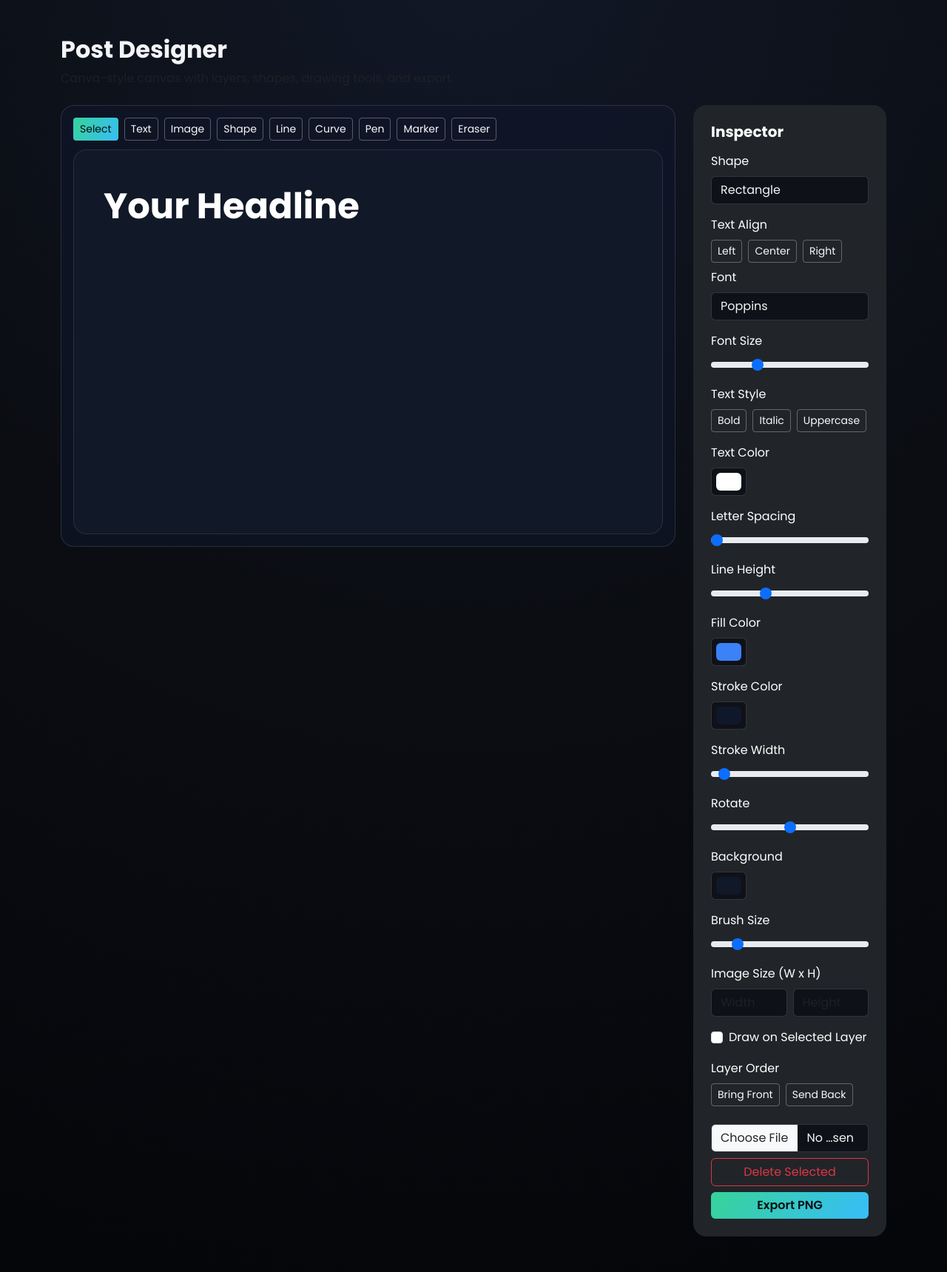
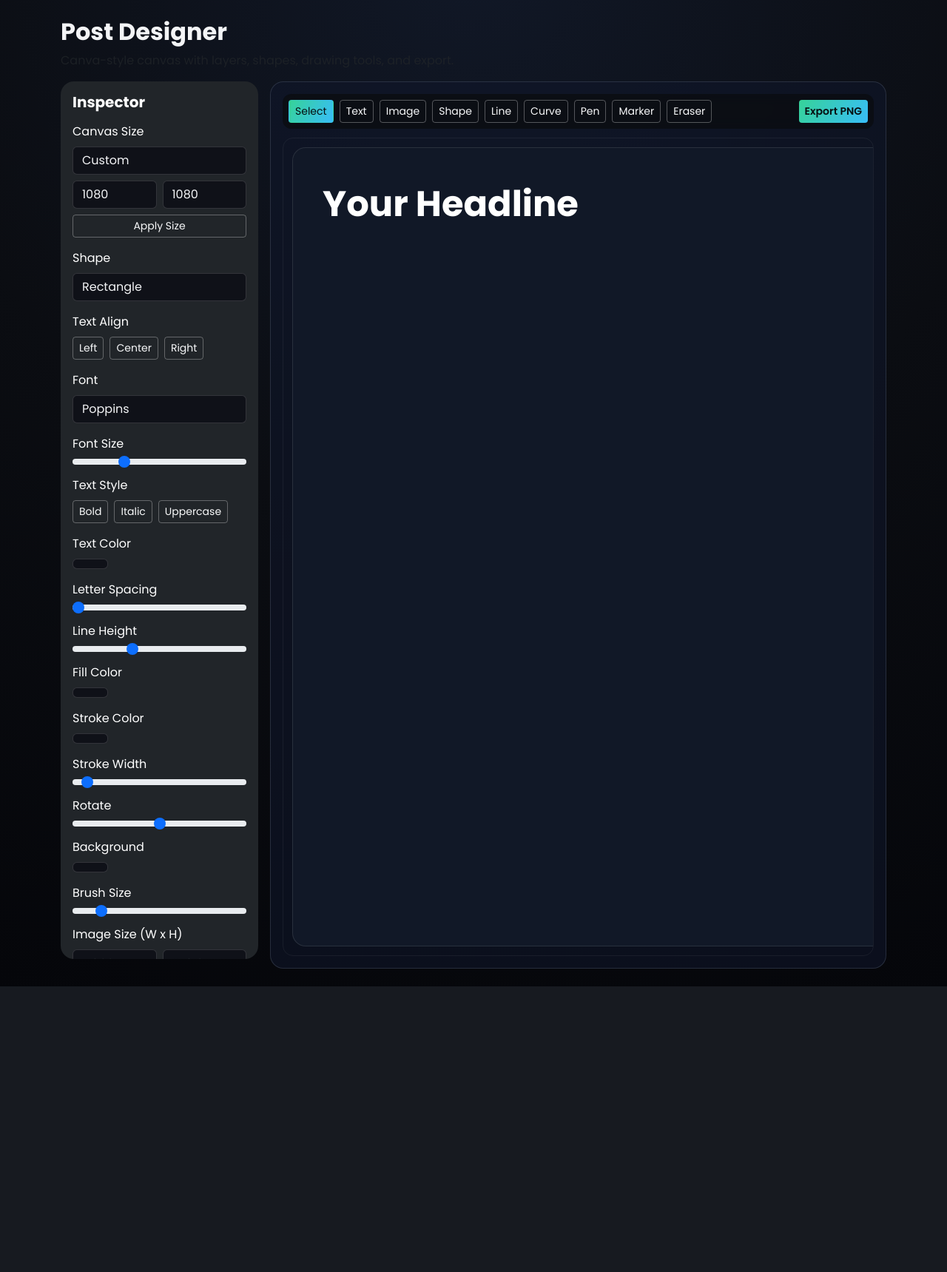
Before and after one commit to asaad2691/reelve, a Flask app: page /post in a window 1280 px wide. Shown: the part 57-1776 px from the top of the page at 74% size. After the commit the page ends 1390 px from the top, so only its background shows below. Run offline with Flask 3, Linux system fonts and the light colour scheme; some web fonts are replaced.

Commit message:
ui: add canvas size controls and toolbar export

```diff
--- a/static/css/style.css
+++ b/static/css/style.css
@@ -17,6 +17,9 @@
 
 .navbar {
   background: rgba(10, 12, 18, 0.95) !important;
+  position: sticky;
+  top: 0;
+  z-index: 1000;
 }
 
 .hero {
@@ -131,6 +134,29 @@
   border-radius: 18px;
   border: 1px solid rgba(148, 163, 184, 0.2);
   padding: 16px;
+}
+
+.designer-sidebar {
+  max-height: calc(100vh - 140px);
+  overflow-y: auto;
+}
+
+.sticky-toolbar {
+  position: sticky;
+  top: 0;
+  z-index: 5;
+  background: rgba(11, 13, 18, 0.85);
+  padding: 8px;
+  border-radius: 12px;
+  backdrop-filter: blur(8px);
+}
+
+.design-canvas-wrap {
+  overflow: auto;
+  max-height: calc(100vh - 220px);
+  padding: 12px;
+  border-radius: 14px;
+  border: 1px solid rgba(255, 255, 255, 0.06);
 }
 
 .designer-toolbar {
--- a/static/js/post_designer.js
+++ b/static/js/post_designer.js
@@ -26,8 +26,13 @@
 const imgWidth = document.getElementById("img-width");
 const imgHeight = document.getElementById("img-height");
 const rotateInput = document.getElementById("rotate");
+const canvasPreset = document.getElementById("canvas-preset");
+const canvasWidth = document.getElementById("canvas-width");
+const canvasHeight = document.getElementById("canvas-height");
+const applyCanvas = document.getElementById("apply-canvas");
 const deleteLayerBtn = document.getElementById("delete-layer");
 const exportBtn = document.getElementById("export-post");
+const exportTop = document.getElementById("export-post-top");
 
 let selectedLayer = null;
 let selectedLayers = [];
@@ -56,6 +61,30 @@
 
 resizeDrawLayer();
 window.addEventListener("resize", resizeDrawLayer);
+
+function applyCanvasSize(w, h) {
+  if (!w || !h) return;
+  canvas.style.width = `${w}px`;
+  canvas.style.height = `${h}px`;
+  resizeDrawLayer();
+}
+
+applyCanvas?.addEventListener("click", () => {
+  const w = Number(canvasWidth.value);
+  const h = Number(canvasHeight.value);
+  applyCanvasSize(w, h);
+});
+
+canvasPreset?.addEventListener("change", (e) => {
+  const val = e.target.value;
+  if (val === "custom") return;
+  const parts = val.split(",").map((n) => Number(n.trim()));
+  if (parts.length === 2) {
+    canvasWidth.value = parts[0];
+    canvasHeight.value = parts[1];
+    applyCanvasSize(parts[0], parts[1]);
+  }
+});
 
 function setTool(tool) {
   activeTool = tool;
@@ -650,7 +679,7 @@
   }
 });
 
-exportBtn?.addEventListener("click", async () => {
+async function handleExport() {
   const canvasEl = document.getElementById("design-canvas");
   await waitForImages(canvasEl);
   const canvasImage = await html2canvas(canvasEl, { backgroundColor: null, useCORS: true, allowTaint: true });
@@ -658,7 +687,10 @@
   link.download = "post.png";
   link.href = canvasImage.toDataURL("image/png");
   link.click();
-});
+}
+
+exportBtn?.addEventListener("click", handleExport);
+exportTop?.addEventListener("click", handleExport);
 
 async function waitForImages(root) {
   const images = Array.from(root.querySelectorAll("img"));
@@ -676,6 +708,7 @@
 // Init
 document.querySelectorAll(".layer").forEach((el) => attachLayerEvents(el));
 canvas.style.setProperty("--canvas-bg", canvas.style.background || "#111827");
+applyCanvasSize(Number(canvasWidth?.value || 1080), Number(canvasHeight?.value || 1080));
 
 function applyShapeClass(el, type) {
   const svg = el.querySelector(".shape-svg");
--- a/templates/post_designer.html
+++ b/templates/post_designer.html
@@ -1,36 +1,34 @@
 {% extends "base.html" %}
 {% block content %}
-<section class="container py-5">
-  <div class="mb-4">
+<section class="container py-4">
+  <div class="mb-3">
     <h2 class="fw-bold">Post Designer</h2>
-    <p class="text-muted">Canva-style canvas with layers, shapes, drawing tools, and export.</p>
+    <p class="text-muted mb-0">Canva-style canvas with layers, shapes, drawing tools, and export.</p>
   </div>
 
-  <div class="row g-4">
-    <div class="col-lg-9">
-      <div class="designer-shell">
-        <div class="designer-toolbar">
-          <button class="btn btn-sm btn-outline-light tool-btn active" data-tool="select">Select</button>
-          <button class="btn btn-sm btn-outline-light tool-btn" data-tool="text">Text</button>
-          <button class="btn btn-sm btn-outline-light tool-btn" data-tool="image">Image</button>
-          <button class="btn btn-sm btn-outline-light tool-btn" data-tool="shape">Shape</button>
-          <button class="btn btn-sm btn-outline-light tool-btn" data-tool="line">Line</button>
-          <button class="btn btn-sm btn-outline-light tool-btn" data-tool="curve">Curve</button>
-          <button class="btn btn-sm btn-outline-light tool-btn" data-tool="pen">Pen</button>
-          <button class="btn btn-sm btn-outline-light tool-btn" data-tool="marker">Marker</button>
-          <button class="btn btn-sm btn-outline-light tool-btn" data-tool="eraser">Eraser</button>
+  <div class="row g-3">
+    <div class="col-lg-3 order-lg-1">
+      <div class="card p-3 bg-dark text-white border-0 designer-sidebar">
+        <h5 class="fw-bold">Inspector</h5>
+
+        <label class="form-label mt-2">Canvas Size</label>
+        <div class="d-grid gap-2">
+          <select id="canvas-preset" class="form-select">
+            <option value="1080,1080">Square (1080x1080)</option>
+            <option value="1080,1350">Portrait (1080x1350)</option>
+            <option value="1080,1920">Story/Reel (1080x1920)</option>
+            <option value="1200,628">Facebook (1200x628)</option>
+            <option value="1920,1080">YouTube (1920x1080)</option>
+            <option value="custom" selected>Custom</option>
+          </select>
+          <div class="d-flex gap-2">
+            <input id="canvas-width" class="form-control" placeholder="Width" value="1080">
+            <input id="canvas-height" class="form-control" placeholder="Height" value="1080">
+          </div>
+          <button id="apply-canvas" class="btn btn-outline-light btn-sm">Apply Size</button>
         </div>
 
-        <div class="design-canvas" id="design-canvas">
-          <canvas id="draw-layer"></canvas>
-          <div class="layer text-layer" contenteditable="true" style="top:40px;left:40px;">Your Headline</div>
-        </div>
-      </div>
-    </div>
-    <div class="col-lg-3">
-      <div class="card p-4 bg-dark text-white border-0">
-        <h5 class="fw-bold">Inspector</h5>
-        <label class="form-label mt-2">Shape</label>
+        <label class="form-label mt-3">Shape</label>
         <select id="shape-type" class="form-select">
           <option value="rect" selected>Rectangle</option>
           <option value="circle">Circle</option>
@@ -60,7 +58,8 @@
           <button id="align-center" class="btn btn-sm btn-outline-light">Center</button>
           <button id="align-right" class="btn btn-sm btn-outline-light">Right</button>
         </div>
-        <label class="form-label mt-2">Font</label>
+
+        <label class="form-label mt-3">Font</label>
         <select id="font-family" class="form-select">
           <option value="Poppins" selected>Poppins</option>
           <option value="Montserrat">Montserrat</option>
@@ -154,7 +153,33 @@
         <div class="d-grid gap-2 mt-4">
           <input id="image-upload" class="form-control" type="file" accept="image/*">
           <button id="delete-layer" class="btn btn-outline-danger">Delete Selected</button>
-          <button id="export-post" class="btn btn-primary">Export PNG</button>
+          <button id="export-post" class="btn btn-primary d-none">Export PNG</button>
+        </div>
+      </div>
+    </div>
+
+    <div class="col-lg-9 order-lg-2">
+      <div class="designer-shell">
+        <div class="designer-toolbar sticky-toolbar">
+          <button class="btn btn-sm btn-outline-light tool-btn active" data-tool="select">Select</button>
+          <button class="btn btn-sm btn-outline-light tool-btn" data-tool="text">Text</button>
+          <button class="btn btn-sm btn-outline-light tool-btn" data-tool="image">Image</button>
+          <button class="btn btn-sm btn-outline-light tool-btn" data-tool="shape">Shape</button>
+          <button class="btn btn-sm btn-outline-light tool-btn" data-tool="line">Line</button>
+          <button class="btn btn-sm btn-outline-light tool-btn" data-tool="curve">Curve</button>
+          <button class="btn btn-sm btn-outline-light tool-btn" data-tool="pen">Pen</button>
+          <button class="btn btn-sm btn-outline-light tool-btn" data-tool="marker">Marker</button>
+          <button class="btn btn-sm btn-outline-light tool-btn" data-tool="eraser">Eraser</button>
+          <div class="ms-auto d-flex gap-2">
+            <button id="export-post-top" class="btn btn-sm btn-primary">Export PNG</button>
+          </div>
+        </div>
+
+        <div class="design-canvas-wrap">
+          <div class="design-canvas" id="design-canvas">
+            <canvas id="draw-layer"></canvas>
+            <div class="layer text-layer" contenteditable="true" style="top:40px;left:40px;">Your Headline</div>
+          </div>
         </div>
       </div>
     </div>
```
Also changed, not shown: data/templates.json (+24 -1 lines).
